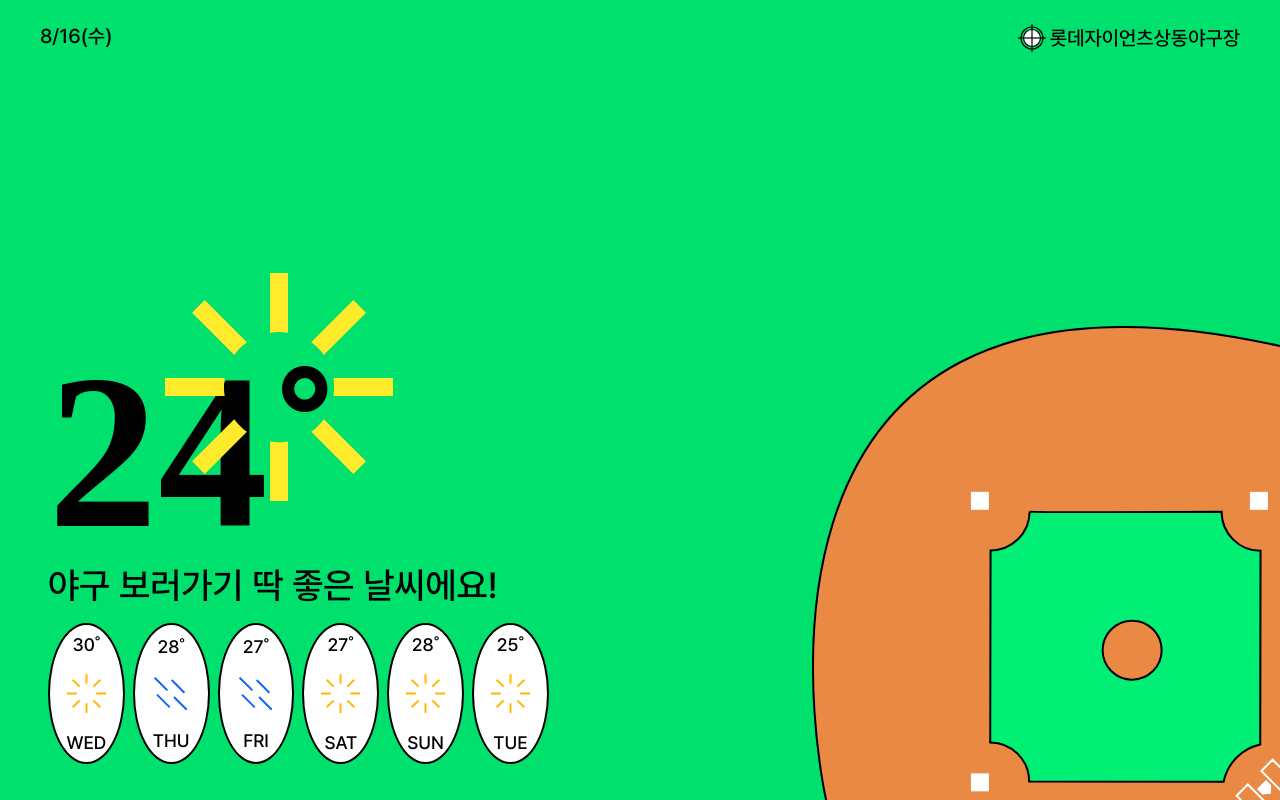
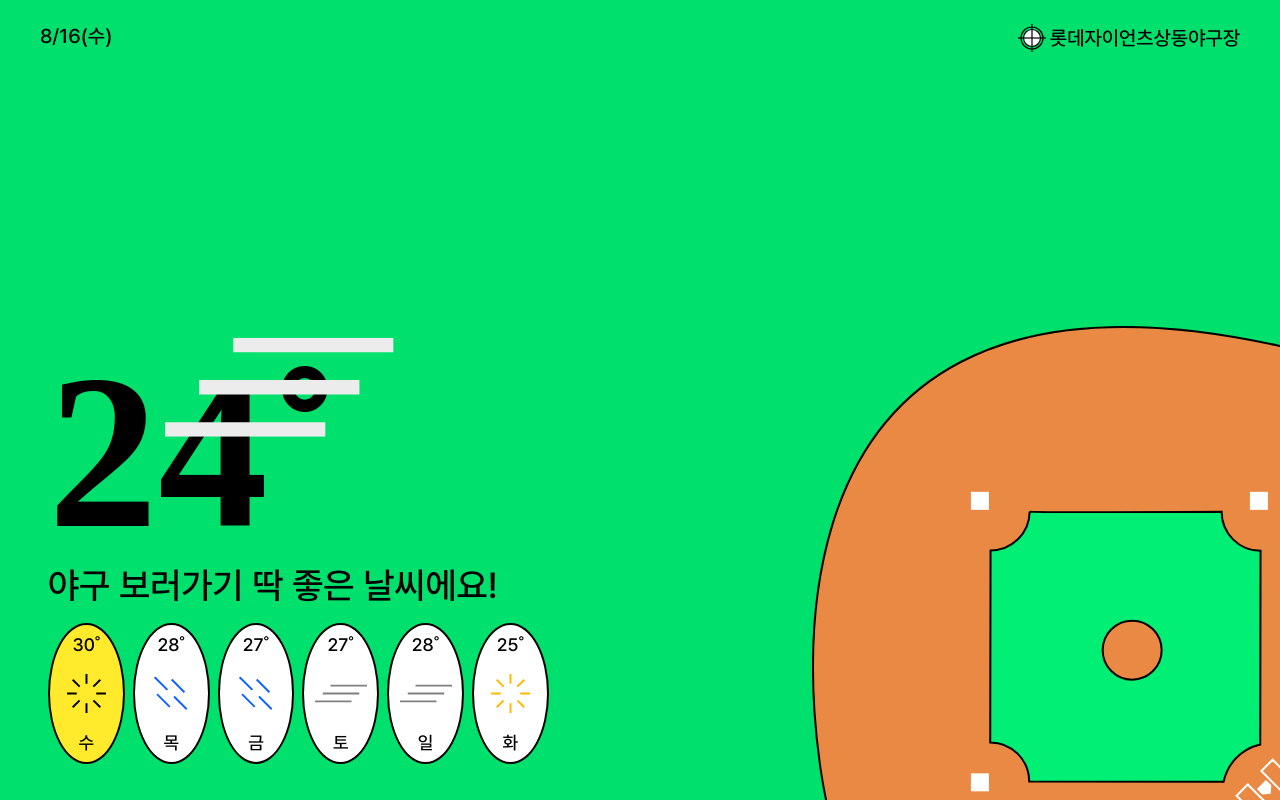
Before and after one commit to jejejekim/Baseball-Weather, a React (Create React App) app: page / in a window 1280 px wide. Built offline with nearby package versions, Linux system fonts and the light colour scheme; a web font is replaced by a local one.

Commit message:
Feat : Cloudy Page 추가

```diff
--- a/src/App.js
+++ b/src/App.js
@@ -6,6 +6,7 @@ import WeaContent from "./components/WeaContent";
 import BackGround from "./components/BackGround";
 import Sunny from "./pages/Sunny";
 import Rainy from "./pages/Rainy";
+import Cloudy from "./pages/Cloudy";
 
 // const GlobalStyle = createGlobalStyle`
 //   body {
@@ -16,8 +17,9 @@ import Rainy from "./pages/Rainy";
 function App() {
     return (
         <>
-            <Sunny />
-            {/* <Rainy /> */}
+            {/* <Sunny />
+            <Rainy /> */}
+            <Cloudy />
         </>
     );
 }
--- a/src/components/WeaContent.js
+++ b/src/components/WeaContent.js
@@ -3,7 +3,8 @@ import { useState } from "react";
 import styled from "styled-components";
 import { ReactComponent as Sun } from "../assets/SVG/sun.svg";
 import { ReactComponent as Rain } from "../assets/SVG/rain.svg";
-import { WeaItemSunny, WeaItemRainy } from "./WeaItem";
+import { ReactComponent as Cloud } from "../assets/SVG/cloud.svg";
+import { WeaItemSunny, WeaItemRainy, WeaItemCloudy } from "./WeaItem";
 
 const WeaContentBlock = styled.div`
     position: fixed;
@@ -72,17 +73,18 @@ function WeaContent() {
         <WeaContentBlock>
             <div className="tempreture">
                 <h1>24˚</h1>
-                <Sun className="sun" />
+                {/* <Sun className="sun" /> */}
                 {/* <Rain className="sun" /> */}
+                <Cloud className="sun" />
             </div>
             <h2 className="summary">야구 보러가기 딱 좋은 날씨에요!</h2>
             <div className="weeklyWeather">
-                <WeaItemSunny day={"WED"} temp={30} />
-                <WeaItemRainy day={"THU"} temp={28} />
-                <WeaItemRainy day={"FRI"} temp={27} />
-                <WeaItemSunny day={"SAT"} temp={27} />
-                <WeaItemSunny day={"SUN"} temp={28} />
-                <WeaItemSunny day={"TUE"} temp={25} />
+                <WeaItemSunny day={"수"} temp={30} num={1} />
+                <WeaItemRainy day={"목"} temp={28} />
+                <WeaItemRainy day={"금"} temp={27} />
+                <WeaItemCloudy day={"토"} temp={27} />
+                <WeaItemCloudy day={"일"} temp={28} />
+                <WeaItemSunny day={"화"} temp={25} />
             </div>
         </WeaContentBlock>
     );
--- a/src/components/WeaItem.js
+++ b/src/components/WeaItem.js
@@ -5,6 +5,7 @@ import SunnyIcon from "./WeaIcon";
 // import { ReactComponent as Sun } from "../assets/SVG/sun.svg";
 import { ReactComponent as IcSun } from "../assets/SVG/icSun.svg";
 import { ReactComponent as IcRain } from "../assets/SVG/icRain.svg";
+import { ReactComponent as IcCloud } from "../assets/SVG/icCloud.svg";
 
 const WeaItemBlock = styled.div`
     .default {
@@ -43,6 +44,18 @@ const WeaItemBlock = styled.div`
         background: #2774ff;
     }
 
+    .hoverCloudy {
+        width: 4.8rem;
+        height: 8.8rem;
+        border-radius: 50%;
+        border: 2px solid #000;
+        display: flex;
+        align-items: center;
+        font-weight: 500;
+        color: #000;
+        background: #d8d8d8;
+    }
+
     .dailyWea {
         width: 4.8rem;
         display: flex;
@@ -59,7 +72,7 @@ const WeaItemBlock = styled.div`
     }
 `;
 
-function WeaItemSunny({ day, temp }) {
+function WeaItemSunny({ day, temp, num }) {
     const [isHovering, setIsHovering] = useState(false);
 
     const handleMouseOver = () => {
@@ -73,7 +86,7 @@ function WeaItemSunny({ day, temp }) {
     return (
         <WeaItemBlock>
             <div
-                className={isHovering ? "hoverSunny" : "default"}
+                className={isHovering || num == 1 ? "hoverSunny" : "default"}
                 onMouseOver={handleMouseOver}
                 onMouseOut={handleMouseOut}
             >
@@ -82,7 +95,7 @@ function WeaItemSunny({ day, temp }) {
                     <IcSun
                         width={"2.438rem"}
                         height={"2.438rem"}
-                        fill={isHovering ? "#000" : "#FFB800"}
+                        fill={isHovering || num == 1 ? "#000" : "#FFB800"}
                     />
                     <p>{day}</p>
                 </div>
@@ -91,7 +104,7 @@ function WeaItemSunny({ day, temp }) {
     );
 }
 
-function WeaItemRainy({ day, temp }) {
+function WeaItemRainy({ day, temp, num }) {
     const [isHovering, setIsHovering] = useState(false);
 
     const handleMouseOver = () => {
@@ -104,7 +117,7 @@ function WeaItemRainy({ day, temp }) {
     return (
         <WeaItemBlock>
             <div
-                className={isHovering ? "hoverRainy" : "default"}
+                className={isHovering || num == 1 ? "hoverRainy" : "default"}
                 onMouseOver={handleMouseOver}
                 onMouseOut={handleMouseOut}
             >
@@ -112,8 +125,8 @@ function WeaItemRainy({ day, temp }) {
                     <p>{temp}˚</p>
                     <IcRain
                         width={"2.125rem"}
-                        height={"2.125rem"}
-                        fill={isHovering ? "#fff" : "#0F63FB"}
+                        height={"2.438rem"}
+                        fill={isHovering || num == 1 ? "#fff" : "#0F63FB"}
                     />
                     <p>{day}</p>
                 </div>
@@ -122,4 +135,35 @@ function WeaItemRainy({ day, temp }) {
     );
 }
 
-export { WeaItemSunny, WeaItemRainy };
+function WeaItemCloudy({ day, temp, num }) {
+    const [isHovering, setIsHovering] = useState(false);
+
+    const handleMouseOver = () => {
+        setIsHovering(true);
+    };
+
+    const handleMouseOut = () => {
+        setIsHovering(false);
+    };
+    return (
+        <WeaItemBlock>
+            <div
+                className={isHovering || num == 1 ? "hoverCloudy" : "default"}
+                onMouseOver={handleMouseOver}
+                onMouseOut={handleMouseOut}
+            >
+                <div className="dailyWea">
+                    <p>{temp}˚</p>
+                    <IcCloud
+                        width={"3.250rem"}
+                        height={"2.438rem"}
+                        fill={isHovering || num == 1 ? "#000" : "#808080"}
+                    />
+                    <p>{day}</p>
+                </div>
+            </div>
+        </WeaItemBlock>
+    );
+}
+
+export { WeaItemSunny, WeaItemRainy, WeaItemCloudy };
```
Also changed, not shown: src/assets/SVG/cloud.svg (added), src/assets/SVG/icCloud.svg.
